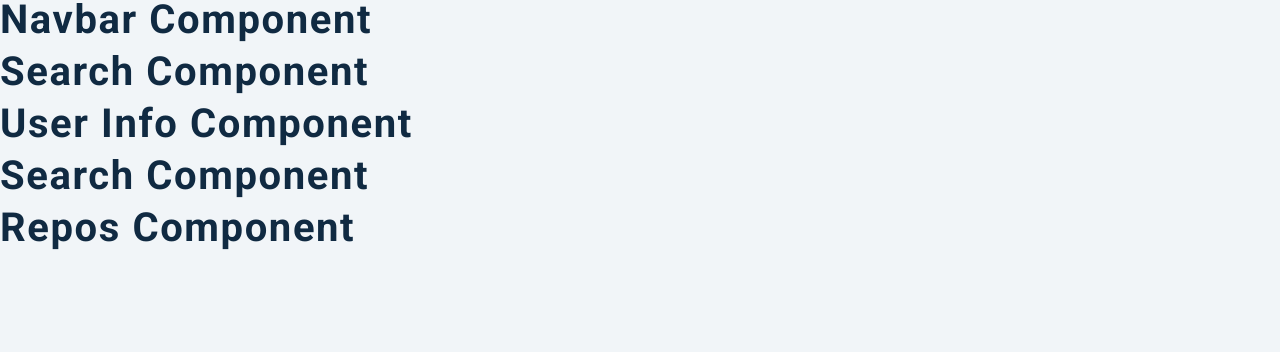
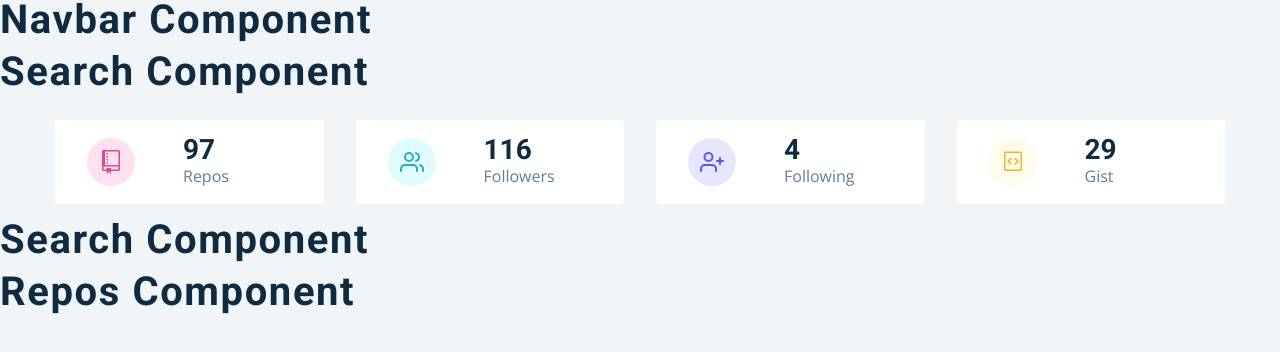
Before and after one commit to shawlu95/react-github-search-users, a React (Create React App) app: page / in a window 1280 px wide. Shown: the top 352 px of the page. Built offline with nearby package versions, Linux system fonts and the light colour scheme.

Commit message:
Complete info component

```diff
--- a/src/components/Info.js
+++ b/src/components/Info.js
@@ -5,9 +5,59 @@
 import { FiUsers, FiUserPlus } from 'react-icons/fi';
 
 const UserInfo = () => {
-  const data = React.useContext(GithubContext);
-  console.log(data);
-  return <h2>user info component</h2>;
+  const { githubUser } = React.useContext(GithubContext);
+  const { public_repos, followers, following, public_gists } = githubUser;
+  const items = [
+    {
+      id: 1,
+      icon: <GoRepo className='icon' />,
+      label: 'repos',
+      value: public_repos,
+      color: 'pink',
+    },
+    {
+      id: 2,
+      icon: <FiUsers className='icon' />,
+      label: 'followers',
+      value: followers,
+      color: 'green',
+    },
+    {
+      id: 3,
+      icon: <FiUserPlus className='icon' />,
+      label: 'following',
+      value: following,
+      color: 'purple',
+    },
+    {
+      id: 4,
+      icon: <GoGist className='icon' />,
+      label: 'gist',
+      value: public_gists,
+      color: 'yellow',
+    },
+  ];
+  return (
+    <section className='section'>
+      <Wrapper className='section-center'>
+        {items.map((item) => {
+          return <Item key={item.id} {...item} />;
+        })}
+      </Wrapper>
+    </section>
+  );
+};
+
+const Item = ({ icon, label, value, color }) => {
+  return (
+    <article className='item'>
+      <span className={color}>{icon}</span>
+      <div>
+        <h3>{value}</h3>
+        <p>{label}</p>
+      </div>
+    </article>
+  );
 };
 
 const Wrapper = styled.section`
```
